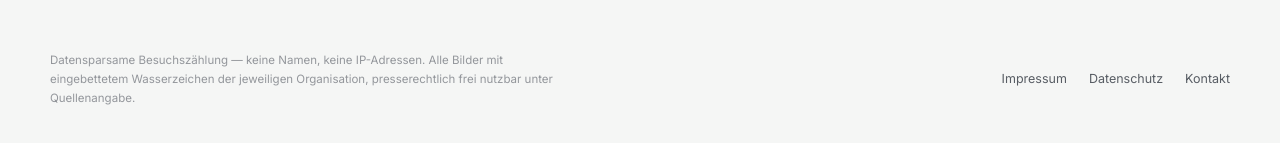
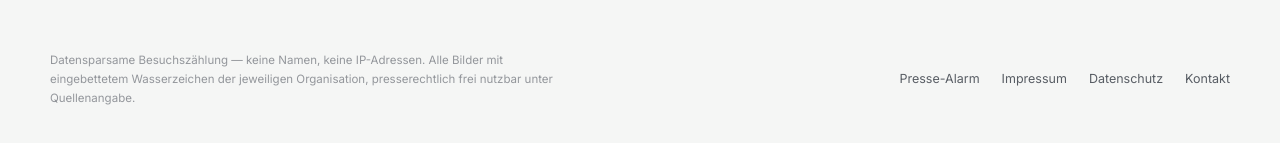
Before and after one commit to WITT-IT/Presseportal112, a Next.js app: page /pressemappe in a window 1280 px wide. Shown: the part 435-578 px from the top of the page. Built offline with nearby package versions, Linux system fonts and the light colour scheme; no server answers; what @directus/sdk would draw is missing.

Commit message:
Add 'Presse-Alarm' link to Footer component

```diff
--- a/components/Footer.tsx
+++ b/components/Footer.tsx
@@ -10,6 +10,9 @@ export default function Footer() {
           presserechtlich frei nutzbar unter Quellenangabe.
         </p>
         <div className="flex gap-[22px] text-[12.5px] text-ink-2">
+          <Link href="/presse-alarm" className="hover:text-ink">
+            Presse-Alarm
+          </Link>
           <Link href="/impressum" className="hover:text-ink">
             Impressum
           </Link>
```
